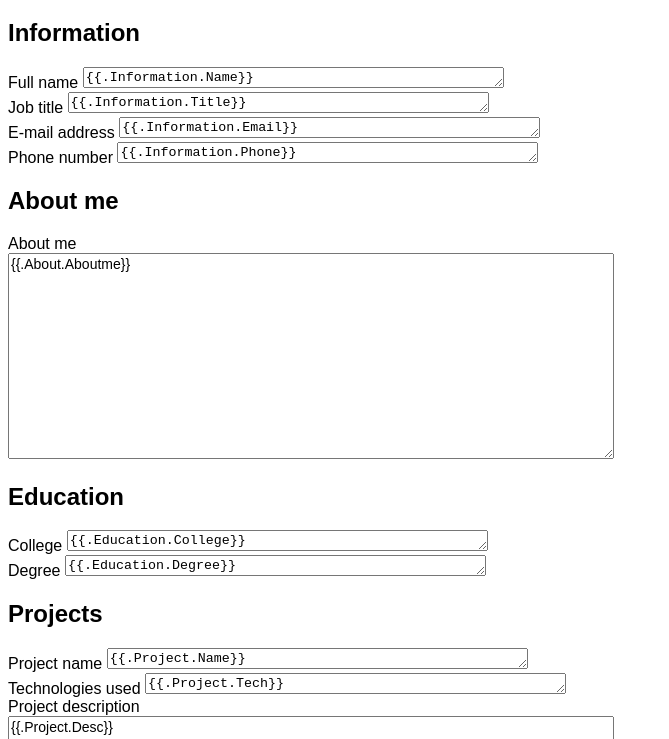
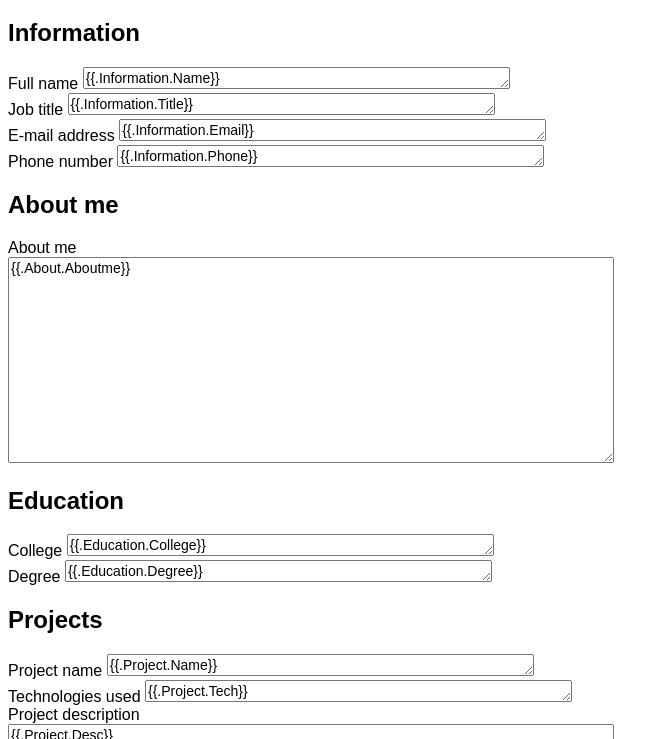
Before and after one commit to 190930-UTA-CW-Go/project3, a plain HTML site: page user/templates/edit.html in a window 1280 px wide. Shown: the part 61-800 px from the top of the page, without its empty margins (0-669 px from the left). Drawn offline with Linux system fonts and the light colour scheme.

Commit message:
Fixed textarea font.

```diff
--- a/user/templates/edit.html
+++ b/user/templates/edit.html
@@ -12,12 +12,11 @@
     body {
         font-family: Arial, Helvetica, sans-serif;
     }
-    input {
+    textarea {
+        font-family: Arial, Helvetica, sans-serif;
         font-size: 14px;
     }
     .bigbox {
-        font-family: Arial, Helvetica, sans-serif;
-        font-size: 14px;
         height: 200px;
         width: 600px;
     }
```
Also changed, not shown: user/templates/new.html (+2 -3 lines).
